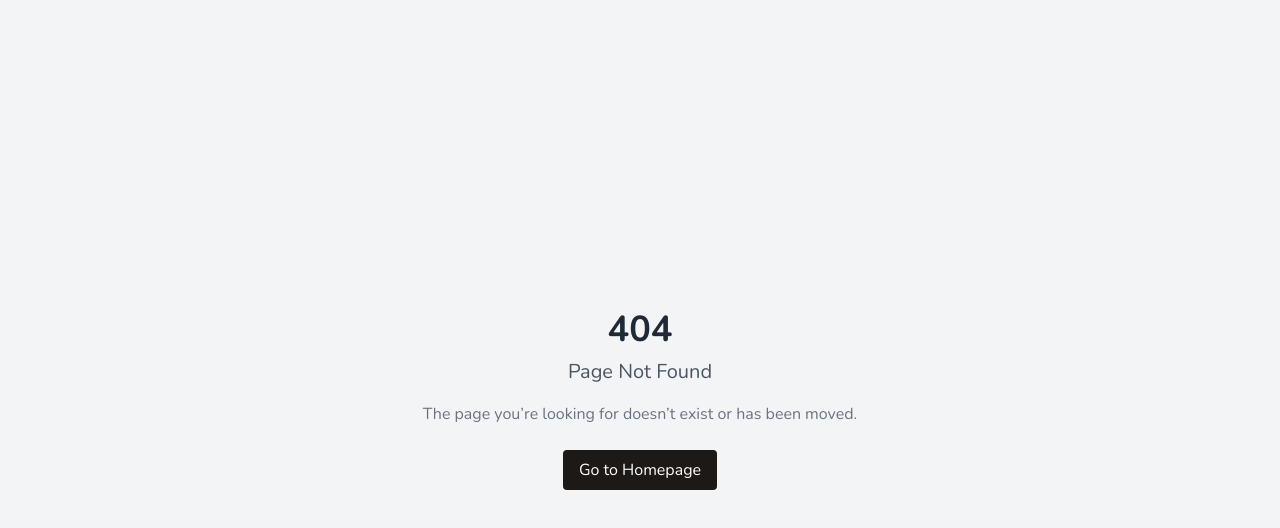
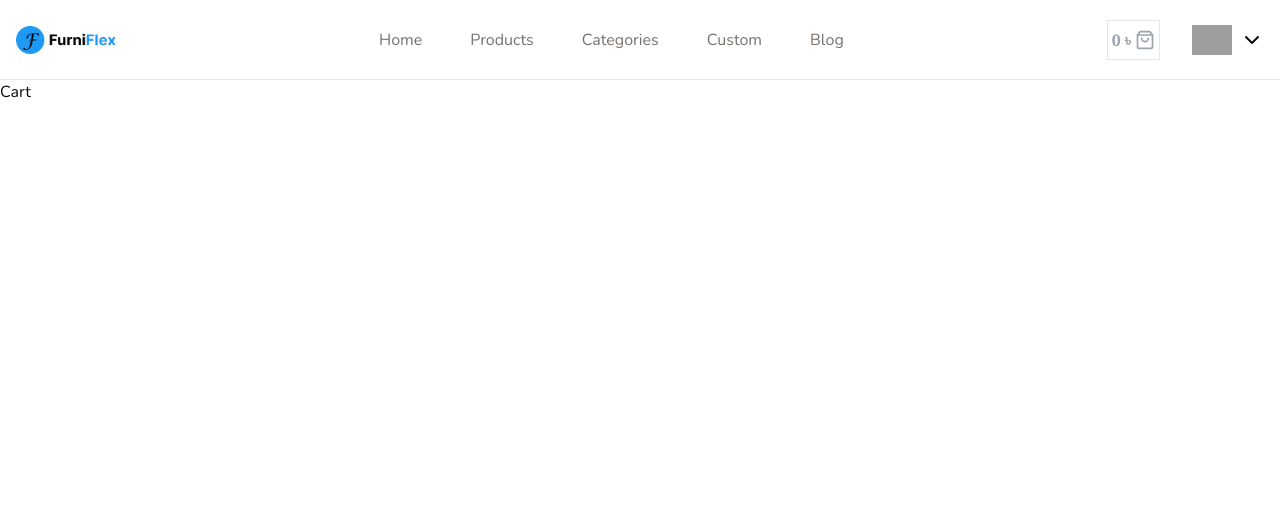
Before and after one commit to saifulaija/FurniFlex-IBOS, a React (Vite) app in the folder furniflex-client/: page /cart in a window 1280 px wide. Before the commit this address had no page. Shown: the top 528 px of the page. Built offline with nearby package versions, Linux system fonts and the light colour scheme; grey boxes are pictures that could not be loaded.

Commit message:
header and layout implement done

```diff
--- /dev/null
+++ b/furniflex-client/src/components/layout/CartLayout.tsx
@@ -0,0 +1,14 @@
+import { Outlet } from "react-router-dom";
+import Header from "../shared/Header/Header";
+
+
+const CartLayout = () => {
+  return <div>
+    <>
+        <Header/>
+       <div className="mt-20"> <Outlet/></div>
+    </>
+  </div>;
+};
+
+export default CartLayout;
--- a/furniflex-client/src/components/layout/HomeLayout.tsx
+++ b/furniflex-client/src/components/layout/HomeLayout.tsx
@@ -33,6 +33,10 @@ import {
 } from "react-router-dom";
 import AuthButton from "../shared/AuthButton/AuthButton";
 import assets from "@/assets";
+import { useAppSelector } from "@/redux/hooks";
+import { selectCurrentUser } from "@/redux/feature/auth/authSlice";
+import { Badge } from "../ui/badge";
+import AddUserButton from "../shared/Header/AddUserButton/AddUserButton";
 
 interface SideMenuItem {
   title: string;
@@ -42,9 +46,10 @@ interface SideMenuItem {
 }
 
 export function HomeLayout() {
-  const user = null;
+const user=useAppSelector(selectCurrentUser)
   const location = useLocation(); // Get the location object
   const pathname = location.pathname; // Extract the pathname
+  const cart=useAppSelector((state)=>state.cart)
 
 
   const [scrolled, setScrolled] = useState<boolean>(false);
@@ -111,7 +116,7 @@ export function HomeLayout() {
       {/* Sidebar for larger devices */}
       <div className="hidden border-r md:block">
         <div className="flex h-full max-h-screen flex-col gap-2 fixed w-[280px]">
-          <div className="flex h-14 items-center border-b py-4 px-4 lg:h-[60px] lg:px-6">
+          <div className="flex h-20 items-center border-b py-4 px-4 lg:h-[80px] lg:px-6">
             <motion.div
               className="hidden md:flex"
               animate={{ x: xOffset }} // Apply xOffset based on scroll
@@ -167,7 +172,7 @@ export function HomeLayout() {
       <div className="flex flex-col">
         <header
           className={cn(
-            "flex justify-between h-14 items-center bg-white fixed top-0 left-0 md:left-[280px] right-0 z-50 gap-4 border-b px-4 lg:h-[60px] lg:px-6",
+            "flex justify-between h-20 items-center bg-white fixed top-0 left-0 md:left-[280px] right-0 z-50 gap-4 border-b px-4 lg:h-[80px] lg:px-6",
             scrolled ? "bg-opacity-100 border-b" : ""
           )}
         >
@@ -219,8 +224,8 @@ export function HomeLayout() {
               <img
                 src={assets.images.logo}
                 alt="logo"
-                width={60}
-                height={60}
+                width={100}
+                height={100}
                 className="rounded"
               />
             </Link>
@@ -246,17 +251,37 @@ export function HomeLayout() {
                 )
             )}
           </nav>
-          <div className="flex items-center gap-2">
+          <div className="flex items-center gap-8">
             <Button
-              asChild
               variant="outline"
-              className="hover:bg-primary text-gray-400 hover:text-white px-2 py-1 hover:transition-all hover:duration-200"
+              className={cn(
+                "hover:bg-primary hover:text-white text-gray-400 px-1 py-2 transition-colors duration-300 ease-in-out rounded-md"
+              )}
             >
-              <Link to="/signin" className="flex items-center font-semibold">
-                <ShoppingBagIcon className="h-5 w-5" />
-                <span className="sr-only">View shopping cart</span>
+              <Link to="/cart" className="flex items-center gap-1 relative">
+                {cart?.cartTotalAmount > 0 ? (
+                  <span className="font-semibold  text-[16px]">
+                    {cart?.cartTotalAmount}
+                    <span className="font-serif font-semibold "> ৳</span>
+                  </span>
+                ) : (
+                  <span className="font-semibold text-[16px] font-serif">
+                    0 ৳
+                  </span>
+                )}
+                <ShoppingBagIcon className="w-5 h-5" />
+                {cart.cartItems.length > 0 && (
+                  <Badge
+                    className={cn(
+                      "absolute -top-6 -right-4 text-white text-xs"
+                    )}
+                  >
+                    {cart.cartItems.length}
+                  </Badge>
+                )}
               </Link>
             </Button>
+
             <AuthButton />
           </div>
         </header>
--- a/furniflex-client/src/components/shared/Header/Header.tsx
+++ b/furniflex-client/src/components/shared/Header/Header.tsx
@@ -1,6 +1,3 @@
-
-
-
 import { useState, useEffect, useRef, useCallback } from "react";
 import { TextAlignCenterIcon, Cross2Icon } from "@radix-ui/react-icons";
 import { Sheet, SheetContent, SheetTrigger } from "@/components/ui/sheet";
@@ -10,16 +7,18 @@ import { motion } from "framer-motion";
 import { Link, NavLink, useNavigate } from "react-router-dom";
 import { cn } from "@/lib/utils";
 import { Input } from "@/components/ui/input";
-import { UserPlus } from "lucide-react";
+import { ShoppingBagIcon, UserPlus } from "lucide-react";
 import { Badge } from "@/components/ui/badge";
 
 import AddUserButton from "./AddUserButton/AddUserButton";
+import { useAppSelector } from "@/redux/hooks";
+import AuthButton from "../AuthButton/AuthButton";
 
 const Header = () => {
   const navigate = useNavigate();
   const [scrolled, setScrolled] = useState(false);
   const [searchValue, setSearchValue] = useState("");
-
+  const cart = useAppSelector((state) => state.cart);
 
   const searchRef = useRef<HTMLInputElement | null>(null);
 
@@ -34,13 +33,13 @@ const Header = () => {
   }, []);
 
   const handleSearch = useCallback(
-    (value:any) => {
+    (value: any) => {
       navigate(`/?q=${encodeURIComponent(value)}`);
     },
     [navigate]
   );
 
-  const handleInputChange = (e:any) => {
+  const handleInputChange = (e: any) => {
     setSearchValue(e.target.value);
     handleSearch(e.target.value);
   };
@@ -53,26 +52,24 @@ const handleClearSearch = () => {
     navigate("/"); // Navigate back to the default page
   };
 
-
   const menuItems = [
     { label: "Home", path: "/", show: true },
     { label: "Products", path: "/all-users", show: true },
     { label: "Categories", path: "/all-users", show: true },
     { label: "Custom", path: "/all-users", show: true },
     { label: "Blog", path: "/all-users", show: true },
-
   ];
 
   return (
     <div
-      className={`fixed top-0 left-0 right-0 z-50 transition-shadow duration-300 h-16 ${
+      className={`fixed top-0 left-0 right-0 z-50 transition-shadow duration-300 h-20 ${
         scrolled
           ? "shadow-md border-b bg-background/90 backdrop-blur-lg"
           : "bg-background/70 border-b"
       }`}
     >
       <div className="container mx-auto md:px-4">
-        <header className="flex h-16 items-center justify-between gap-6">
+        <header className="flex h-20 items-center justify-between gap-6">
           <div className="flex items-center">
             <Sheet>
               <SheetTrigger asChild>
@@ -158,43 +155,38 @@ const handleClearSearch = () => {
             )}
           </nav>
 
-          <div className="relative flex items-center">
-            <Input
-              ref={searchRef}
-              type="search"
-              placeholder="Search users..."
-              value={searchValue}
-              onChange={handleInputChange}
-              className={cn("focus:border-none pr-8")} // Add padding for clear button
-            />
-            {searchValue && (
-              <button
-                onClick={handleClearSearch}
-                className="absolute right-2 top-1/2 transform -translate-y-1/2 text-gray-500 hover:text-gray-700"
-                aria-label="Clear search"
-              >
-                <Cross2Icon className="h-4 w-4" />
-              </button>
-            )}
-          </div>
-
           <div className="flex items-center gap-8">
-            <Link to="/user-team-cart" className="relative flex items-center">
-              <Button className="flex items-center space-x-1">
-                <UserPlus className="w-4 h-4" />
-              </Button>
-              <Badge
-                variant="destructive"
+            <Button
+              variant="outline"
               className={cn(
-                  "absolute top-0 right-0 transform translate-x-1/2 -translate-y-1/2"
+                "hover:bg-primary hover:text-white text-gray-400 px-1 py-2 transition-colors duration-300 ease-in-out rounded-md"
               )}
             >
-                {/* {user.cartItems.length ? user?.cartItems.length : 0} */}
-                0
+              <Link to="/cart" className="flex items-center gap-1 relative">
+                {cart?.cartTotalAmount > 0 ? (
+                  <span className="font-semibold  text-[16px]">
+                    {cart?.cartTotalAmount}
+                    <span className="font-serif font-semibold "> ৳</span>
+                  </span>
+                ) : (
+                  <span className="font-semibold text-[16px] font-serif">
+                    0 ৳
+                  </span>
+                )}
+                <ShoppingBagIcon className="w-5 h-5" />
+                {cart.cartItems.length > 0 && (
+                  <Badge
+                    className={cn(
+                      "absolute -top-6 -right-4 text-white text-xs"
+                    )}
+                  >
+                    {cart.cartItems.length}
                   </Badge>
+                )}
               </Link>
+            </Button>
 
-            <AddUserButton />
+            <AuthButton />
           </div>
         </header>
       </div>
--- a/furniflex-client/src/components/shared/Product/ProductCard.tsx
+++ b/furniflex-client/src/components/shared/Product/ProductCard.tsx
@@ -1,3 +1,87 @@
+// import { Card } from "@/components/ui/card";
+// import { cn } from "@/lib/utils";
+// import { truncateTitle } from "@/utils/truncateTitle";
+// import { TProduct } from "@/types/global.type";
+// import { formatMoney } from "@/utils/formatMoney";
+// import { Button } from "@/components/ui/button";
+// import { ShoppingCart } from "lucide-react";
+
+// const ProductCard = ({ product }: { product: TProduct }) => {
+//   const shortTitle = truncateTitle(product?.name ?? "", 30);
+//   const description = truncateTitle(product?.description ?? "", 80);
+//   const discount = product?.discount ?? 0;
+//   const originalPrice = Math.round(product?.price ?? 0);
+//   const discountedPrice = Math.round(
+//     originalPrice - (originalPrice * discount) / 100
+//   );
+
+//     const handleAddToCart = (productId: string) => {
+//       // Implement the add to cart logic
+//       console.log(`Add product ${productId} to cart`);
+//     };
+
+//   return (
+//     <Card
+//       className={cn(
+//         "group mx-auto w-80 transform overflow-hidden rounded-lg shadow-md hover:shadow-lg transition-shadow duration-300 flex flex-col justify-between"
+//       )}
+//     >
+//       <div className="relative w-full overflow-hidden group">
+//         <img
+//           src={product.image}
+//           alt="Product Image"
+//           width={400}
+//           height={100}
+//           className="object-cover object-center h-[200px] transition-transform duration-500 ease-in-out transform group-hover:scale-110"
+//         />
+
+//       </div>
+
+//       <div className=" px-2 flex flex-col flex-grow">
+//         <h2 className="text-md font-bold text-gray-700 capitalize">
+//           {shortTitle}
+//         </h2>
+//         <div className=" flex-grow">
+//           {discount === 0 ? (
+//             <p className="text-primary text-lg font-semibold">
+//               Price: {formatMoney(originalPrice)}
+//             </p>
+//           ) : (
+//             <div className="flex  items-center justify-between">
+//               <h5 className="text-primary text-lg font-semibold">
+//                 {formatMoney(discountedPrice)}
+//               </h5>
+//               <h5 className="text-gray-600 text-lg line-through">
+//                 {formatMoney(originalPrice)}
+//               </h5>
+//               <p className="text-red-500 font-semibold">{product?.discount}% OFF</p>
+//             </div>
+//           )}
+//         </div>
+//         <p className="text-gray-500 text-sm mb-3">{description}</p>
+//       </div>
+
+//       {/* Button at the bottom of the card */}
+//       <Button
+//       onClick={()=>handleAddToCart(product._id)}
+//         asChild
+//         className={cn(
+//           " w-full mt-auto cursor-pointer"
+//         )}
+//       >
+//         <span className="flex items-center gap-1">
+//           <ShoppingCart />
+
+//           <span>Add to Cart</span>
+//         </span>
+//       </Button>
+//     </Card>
+//   );
+// };
+
+// export default ProductCard;
+import { useDispatch } from "react-redux";
+
 import { Card } from "@/components/ui/card";
 import { cn } from "@/lib/utils";
 import { truncateTitle } from "@/utils/truncateTitle";
@@ -5,8 +89,11 @@ import { TProduct } from "@/types/global.type";
 import { formatMoney } from "@/utils/formatMoney";
 import { Button } from "@/components/ui/button";
 import { ShoppingCart } from "lucide-react";
+import { useAppDispatch } from "@/redux/hooks";
+import { addToCart } from "@/redux/feature/product/cartSlice";
 
 const ProductCard = ({ product }: { product: TProduct }) => {
+  const dispatch = useAppDispatch();
   const shortTitle = truncateTitle(product?.name ?? "", 30);
   const description = truncateTitle(product?.description ?? "", 80);
   const discount = product?.discount ?? 0;
@@ -15,10 +102,18 @@ const ProductCard = ({ product }: { product: TProduct }) => {
     originalPrice - (originalPrice * discount) / 100
   );
 
-    const handleAddToCart = (productId: string) => {
-      // Implement the add to cart logic
-      console.log(`Add product ${productId} to cart`);
+  const handleAddToCart = (productId: string) => {
+    const productToAdd = {
+      _id: productId,
+      name: product.name,
+      price: product.price,
+      cartQuantity: 1,
+      discount: product.discount,
+      image: product.image,
     };
+    dispatch(addToCart(productToAdd));
+    console.log(`Added product ${productId} to cart`);
+  };
 
   return (
     <Card
@@ -34,44 +129,41 @@ const ProductCard = ({ product }: { product: TProduct }) => {
           height={100}
           className="object-cover object-center h-[200px] transition-transform duration-500 ease-in-out transform group-hover:scale-110"
         />
-
       </div>
 
-      <div className=" px-2 flex flex-col flex-grow">
+      <div className="px-2 flex flex-col flex-grow">
         <h2 className="text-md font-bold text-gray-700 capitalize">
           {shortTitle}
         </h2>
-        <div className=" flex-grow">
+        <div className="flex-grow">
           {discount === 0 ? (
             <p className="text-primary text-lg font-semibold">
               Price: {formatMoney(originalPrice)}
             </p>
           ) : (
-            <div className="flex  items-center justify-between">
+            <div className="flex items-center justify-between">
               <h5 className="text-primary text-lg font-semibold">
                 {formatMoney(discountedPrice)}
               </h5>
               <h5 className="text-gray-600 text-lg line-through">
                 {formatMoney(originalPrice)}
               </h5>
-              <p className="text-red-500 font-semibold">{product?.discount}% OFF</p>
+              <p className="text-red-500 font-semibold">
+                {product?.discount}% OFF
+              </p>
             </div>
           )}
         </div>
         <p className="text-gray-500 text-sm mb-3">{description}</p>
       </div>
 
-      {/* Button at the bottom of the card */}
       <Button
-      onClick={()=>handleAddToCart(product._id)}
+        onClick={() => handleAddToCart(product._id)}
         asChild
-        className={cn(
-          " w-full mt-auto cursor-pointer"
-        )}
+        className={cn("w-full mt-auto cursor-pointer")}
       >
         <span className="flex items-center gap-1">
           <ShoppingCart />
-
           <span>Add to Cart</span>
         </span>
       </Button>
--- /dev/null
+++ b/furniflex-client/src/page/Cart/Cart.tsx
@@ -0,0 +1,7 @@
+
+
+const Cart = () => {
+  return <div>Cart</div>;
+};
+
+export default Cart;
--- a/furniflex-client/src/routes/route.tsx
+++ b/furniflex-client/src/routes/route.tsx
@@ -1,6 +1,8 @@
 import AuthLayout from "@/components/layout/AuthLayout";
+import CartLayout from "@/components/layout/CartLayout";
 import { HomeLayout } from "@/components/layout/HomeLayout";
 import NotFound from "@/components/shared/NotFound/NotFound";
+import Cart from "@/page/Cart/Cart";
 
 import Home from "@/page/Home/Home";
 import Login from "@/page/Login/Login";
@@ -20,6 +22,7 @@ const router = createBrowserRouter([
       },
     ],
   },
+
   {
     path: "/auth",
     element: <AuthLayout />,
@@ -35,6 +38,18 @@ const router = createBrowserRouter([
       },
     ],
   },
+
+  {
+    path: "/cart",
+    element: <CartLayout />,
+    errorElement: <NotFound />,
+    children: [
+      {
+        path: "/cart",
+        element: <Cart />,
+      },
+    ],
+  },
 ]);
 
 export default router;
```
Lines whose indentation alone changed are shown as unchanged.
